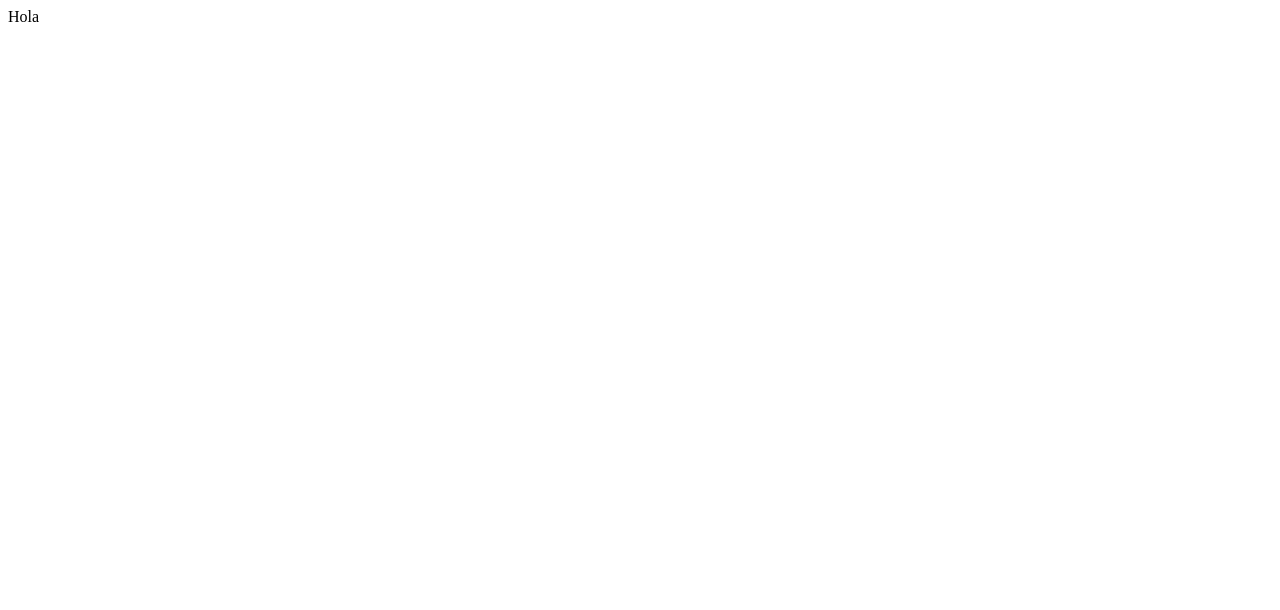
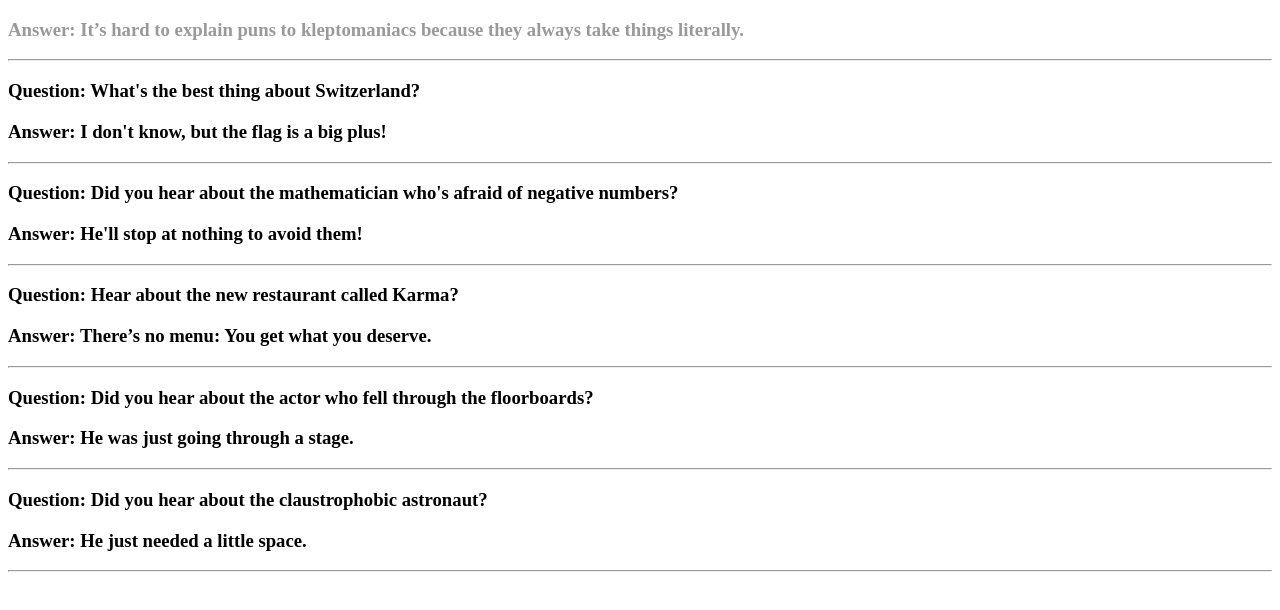
Before and after one commit to gomezportillo/React_JokeGenerator, a React (Create React App) app: page / in a window 1280 px wide. Shown: the top 610 px of the page. Built offline with nearby package versions, Linux system fonts and the light colour scheme.

Commit message:
Displaying jokes using components with props

```diff
--- a/src/App.js
+++ b/src/App.js
@@ -1,10 +1,40 @@
 import React from "react"
+
+import Joke from "./Joke"
 
 function App()
 {
   return (
     <div>
-      Hola
+      <Joke
+        punchline="It’s hard to explain puns to kleptomaniacs because they always take things literally."
+        />
+
+      <Joke
+        question="What's the best thing about Switzerland?"
+        punchline="I don't know, but the flag is a big plus!"
+        />
+
+      <Joke
+        question="Did you hear about the mathematician who's afraid of negative numbers?"
+        punchline="He'll stop at nothing to avoid them!"
+        />
+
+      <Joke
+        question="Hear about the new restaurant called Karma?"
+        punchline="There’s no menu: You get what you deserve."
+        />
+
+      <Joke
+        question="Did you hear about the actor who fell through the floorboards?"
+        punchline="He was just going through a stage."
+        />
+
+      <Joke
+        question="Did you hear about the claustrophobic astronaut?"
+        punchline="He just needed a little space."
+        />
+
     </div>
   )
 }
--- /dev/null
+++ b/src/Joke.js
@@ -0,0 +1,14 @@
+import React from "react"
+
+function Joke(props)
+{
+  return (
+    <div>
+      <h3 style={{display: props.question ? "block" : "none"}}>Question: {props.question}</h3>
+      <h3 style={{color: !props.question && "#999" }}>Answer: {props.punchline}</h3>
+      <hr/>
+    </div>
+  )
+}
+
+export default Joke
```
